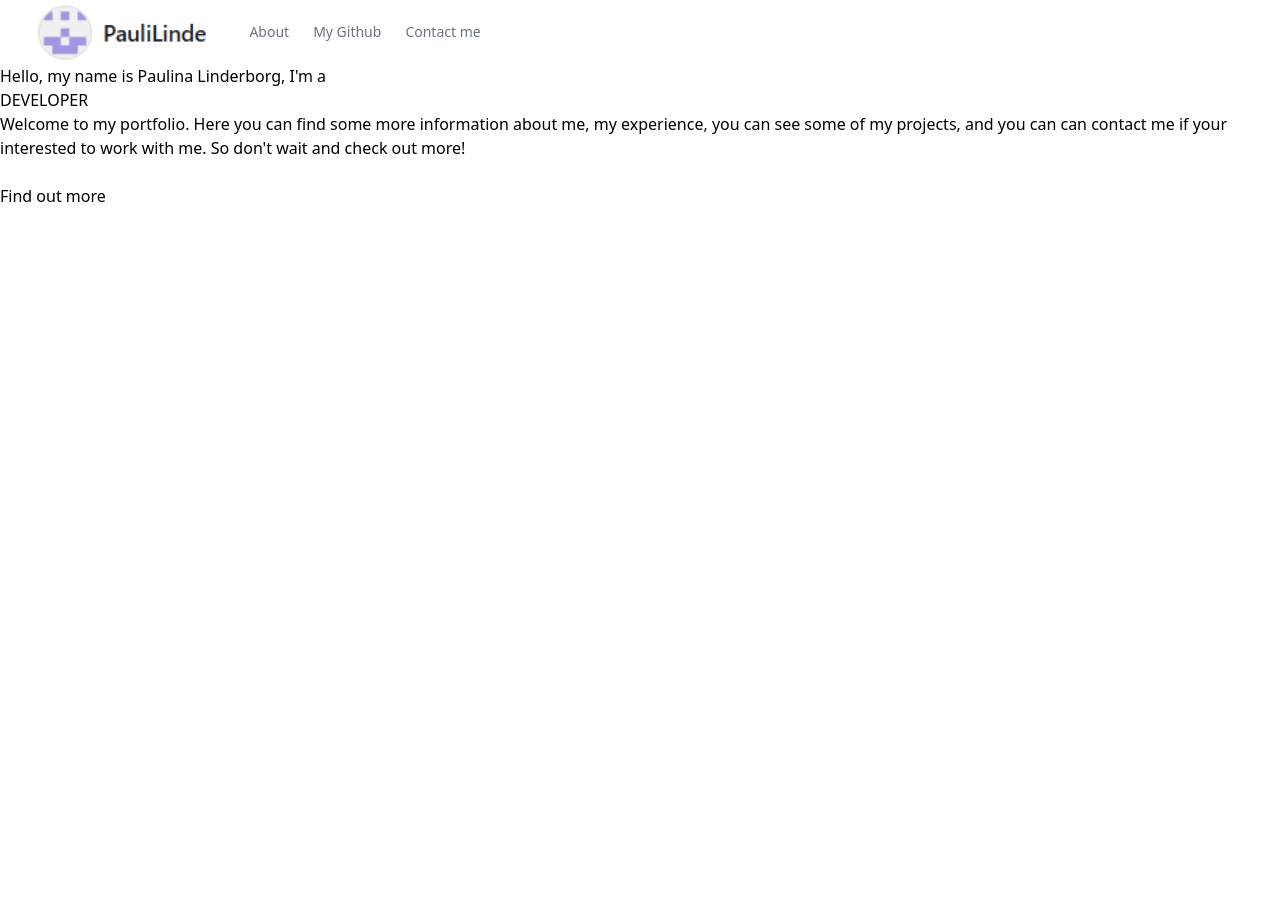
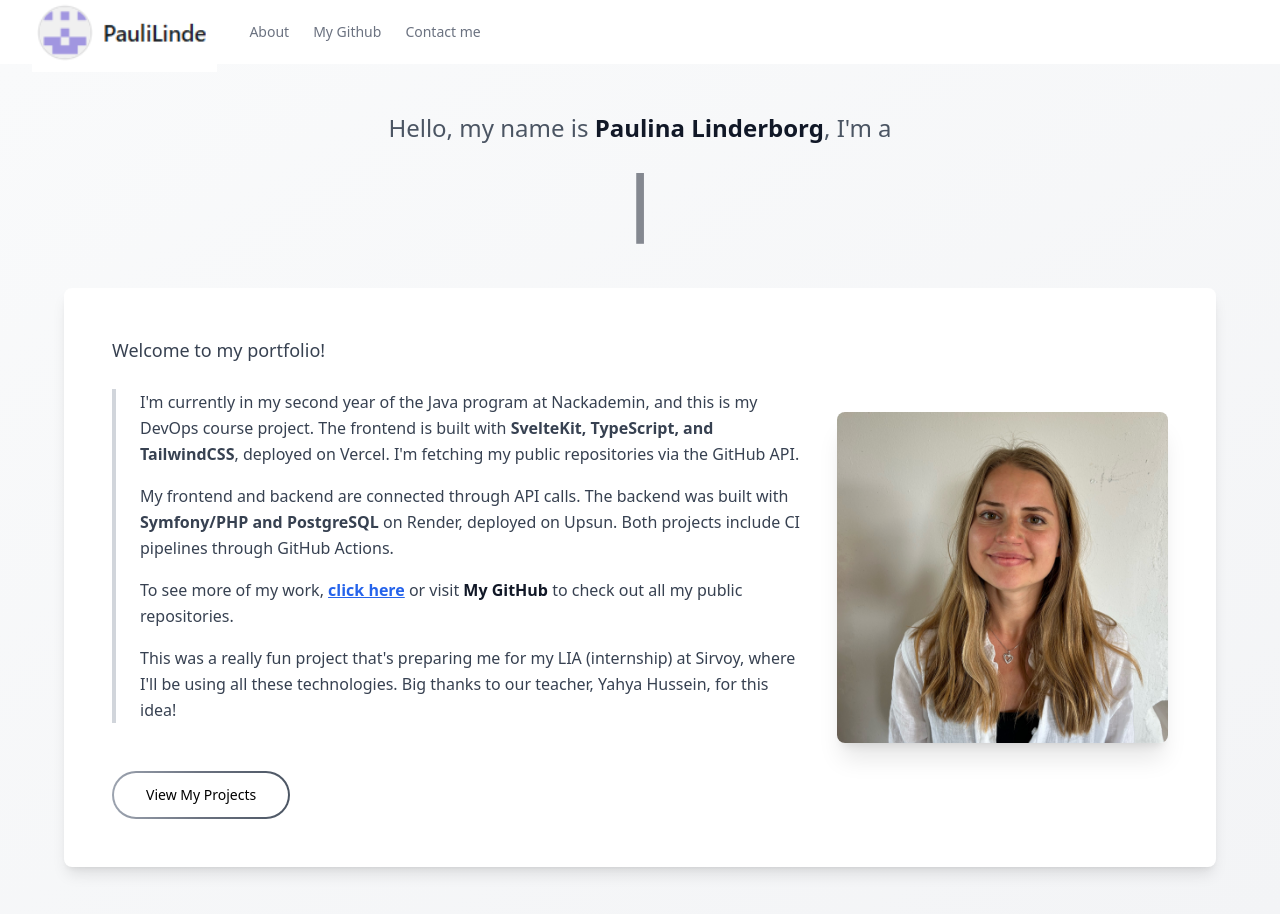
Before and after one commit to PauliLinde/PortfolioSvelteKit, a SvelteKit app: page / in a window 1280 px wide. Before the commit the page ends 800 px from the top, so only its background shows below. Built offline with nearby package versions, Linux system fonts and the light colour scheme.

Commit message:
Fixed layout for homepage

```diff
--- /dev/null
+++ b/src/lib/services/page.service.ts
@@ -0,0 +1,40 @@
+export class PageService {
+	private displayText = '';
+	private fullText = '';
+	private currentIndex = 0;
+	private onUpdate: (text: string) => void;
+
+	constructor(text: string, onUpdate: (text: string) => void) {
+		this.fullText = text.toUpperCase();
+		this.onUpdate = onUpdate;
+	}
+
+	start() {
+		this.type();
+	}
+
+	private type() {
+		if (this.currentIndex < this.fullText.length) {
+			this.displayText = this.fullText.substring(0, this.currentIndex + 1);
+			this.onUpdate(this.displayText);
+			this.currentIndex++;
+			setTimeout(() => this.type(), 150);
+		} else {
+			setTimeout(() => this.erase(), 2000);
+		}
+	}
+
+	private erase() {
+		if (this.displayText.length > 0) {
+			this.displayText = this.displayText.substring(0, this.displayText.length - 1);
+			this.onUpdate(this.displayText);
+			setTimeout(() => this.erase(), 100);
+		} else {
+			this.currentIndex = 0;
+			setTimeout(() => this.type(), 1000);
+		}
+	}
+
+	stop() {
+	}
+}
--- a/src/routes/+page.svelte
+++ b/src/routes/+page.svelte
@@ -1,12 +1,126 @@
 <script lang="ts">
+	import profileImage from '$lib/assets/profile.jpeg';
+	import { onMount, onDestroy } from 'svelte';
+	import { PageService } from '$lib/services/page.service';
+
 	let name = 'Paulina Linderborg';
 	let profession = 'developer';
+	let displayText = '';
+	let pageService: PageService;
+
+	onMount(() => {
+		pageService = new PageService(profession, (text) => {
+			displayText = text;
+		});
+		pageService.start();
+	});
+
+	onDestroy(() => {
+		if (pageService) {
+			pageService.stop();
+		}
+	});
 </script>
 
-<h3>Hello, my name is {name}, I'm a</h3>
-<h1>{profession.toUpperCase()}</h1>
-<h4>Welcome to my portfolio. Here you can find some more information about me,
-	my experience, you can see some of my projects, and you can can contact me if
-	your interested to work with me. So don't wait and check out more!
-</h4><br>
-<button>Find out more</button>
+<div class="min-h-screen bg-gradient-to-br from-gray-50 to-gray-100 flex items-center justify-center px-4 py-12">
+	<div class="max-w-6xl w-full">
+
+		<div class="text-center mb-12">
+			<h3 class="text-xl md:text-2xl text-gray-600 mb-4">
+				Hello, my name is <span class="font-semibold text-gray-900">{name}</span>, I'm a
+			</h3>
+
+			<h1 class="text-5xl md:text-7xl font-bold text-gray-900 min-h-[5rem] flex items-center justify-center">
+				{displayText}<span class="animate-pulse">|</span>
+			</h1>
+		</div>
+
+		<div class="bg-white rounded-lg shadow-lg p-8 md:p-12">
+			<div class="grid grid-cols-1 lg:grid-cols-3 gap-8">
+
+				<div class="lg:col-span-2 space-y-6">
+					<p class="text-lg text-gray-700 leading-relaxed">
+						Welcome to my portfolio!
+					</p>
+
+					<div class="border-l-4 border-gray-300 pl-6 space-y-4">
+						<p class="text-gray-700 leading-relaxed">
+							I'm currently in my second year of the Java program at Nackademin,
+							and this is my DevOps course project. The frontend is built with
+							<span class="font-semibold">SvelteKit, TypeScript, and TailwindCSS</span>,
+							deployed on Vercel. I'm fetching my public repositories via the GitHub API.
+						</p>
+
+						<p class="text-gray-700 leading-relaxed">
+							My frontend and backend are connected through API calls. The backend
+							was built with <span class="font-semibold">Symfony/PHP and PostgreSQL</span>
+							on Render, deployed on Upsun. Both projects include CI pipelines
+							through GitHub Actions.
+						</p>
+
+						<p class="text-gray-700 leading-relaxed">
+							To see more of my work,
+							<a href="/github" class="text-blue-600 hover:text-blue-800 font-semibold underline">
+								click here
+							</a>
+							or visit <span class="font-bold text-gray-900">My GitHub</span> to check
+							out all my public repositories.
+						</p>
+
+						<p class="text-gray-700 leading-relaxed">
+							This was a really fun project that's preparing me for my LIA (internship)
+							at Sirvoy, where I'll be using all these technologies. Big thanks to
+							our teacher, Yahya Hussein, for this idea!
+						</p>
+					</div>
+
+					<div class="flex justify-center lg:justify-start pt-6">
+						<a
+							href="/github"
+							class="group inline-block rounded-full bg-gradient-to-r from-gray-400 via-gray-500 to-gray-600 p-[2px] hover:text-white focus:ring-3 focus:outline-hidden transition-all"
+						>
+              <span class="block rounded-full bg-white px-8 py-3 text-sm font-medium group-hover:bg-transparent transition-all">
+                View My Projects
+              </span>
+						</a>
+					</div>
+				</div>
+
+				<div class="lg:col-span-1 flex items-center justify-center">
+					<img
+						src={profileImage}
+						alt="Paulina Linderborg"
+						class="rounded-lg shadow-xl w-full max-w-sm object-cover aspect-square"
+					/>
+				</div>
+
+			</div>
+		</div>
+
+	</div>
+</div>
+
+<style>
+    @keyframes slide-loop {
+        0% {
+            transform: translateX(-100%);
+            opacity: 0;
+        }
+        20% {
+            transform: translateX(0);
+            opacity: 1;
+        }
+        80% {
+            transform: translateX(0);
+            opacity: 1;
+        }
+        100% {
+            transform: translateX(100%);
+            opacity: 0;
+        }
+    }
+
+    .animate-slide-loop {
+        animation: slide-loop 4s ease-in-out infinite;
+    }
+</style>
```
Also changed, not shown: src/lib/assets/profile.jpeg (added).
